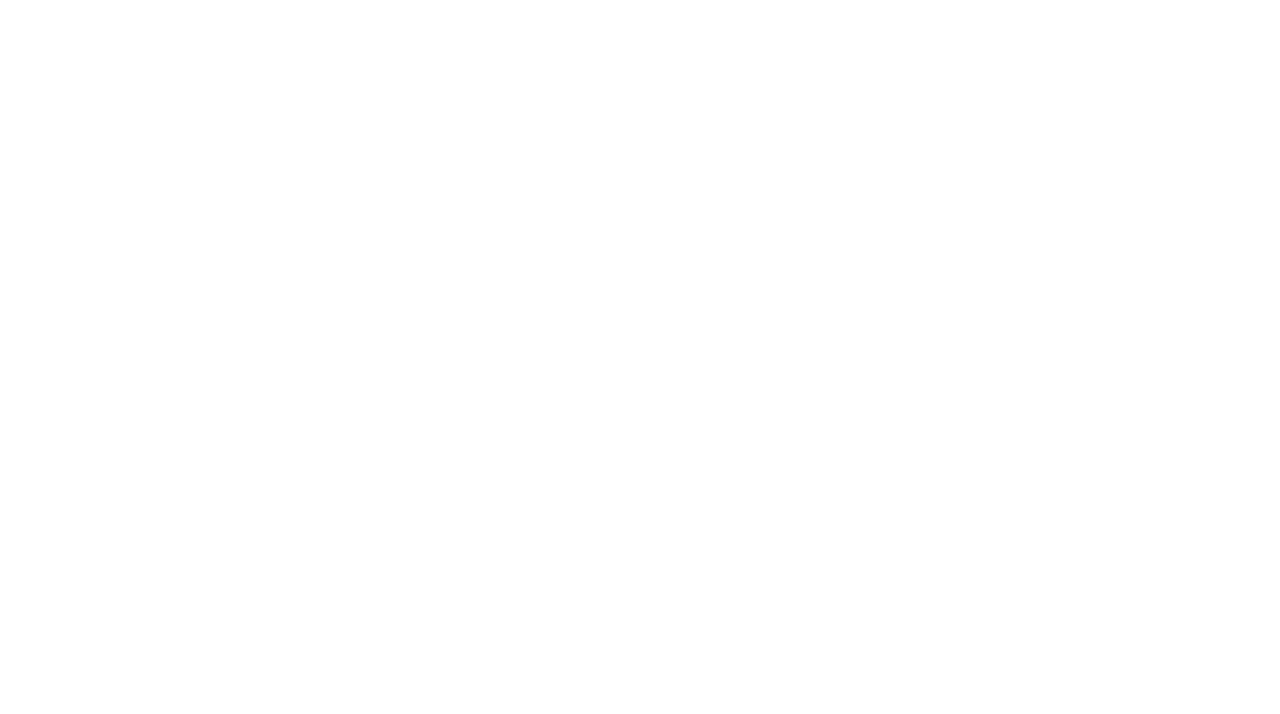
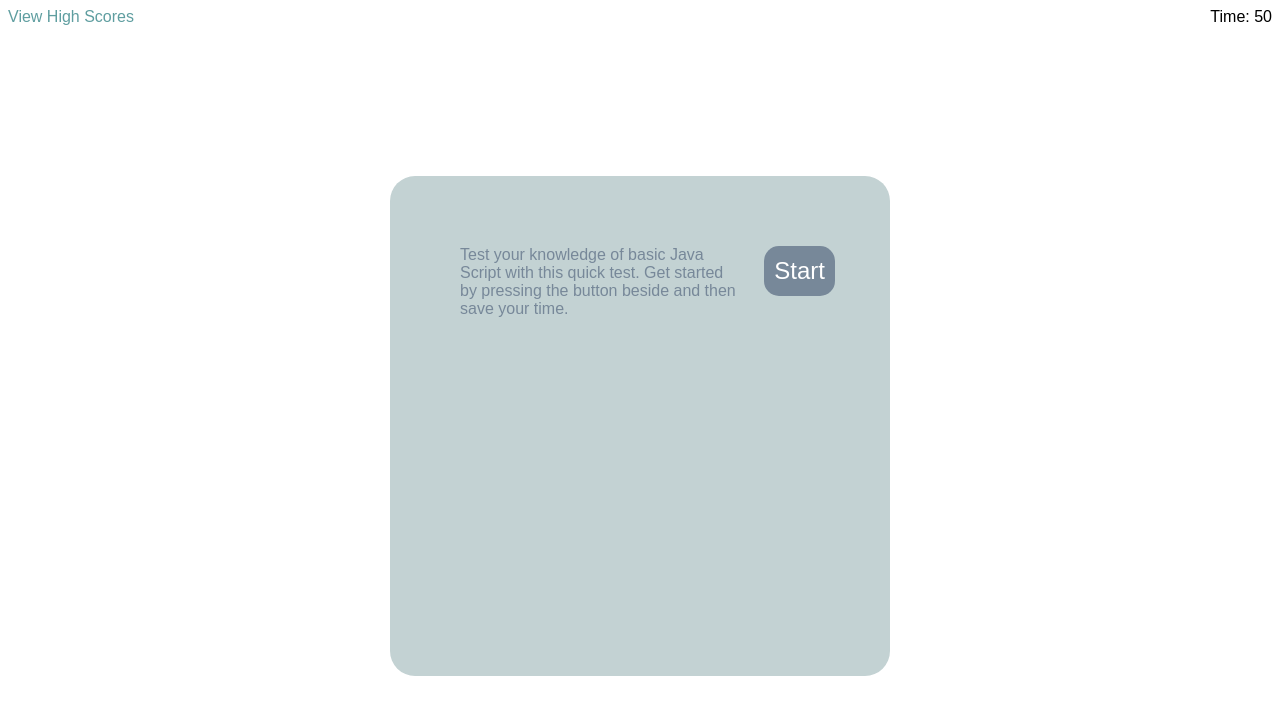
Before and after one commit to ebtaterbug/code-quiz, a plain HTML site: page index.html in a window 1280 px wide. Drawn offline with Linux system fonts and the light colour scheme.

Commit message:
add timer

```diff
--- a/assets/css/style.css
+++ b/assets/css/style.css
@@ -0,0 +1,92 @@
+body {
+    font-family: sans-serif;
+}
+
+header {
+    display: flex;
+    justify-content: space-between;
+}
+
+a {
+    color:cadetblue;
+    text-decoration: none;
+}
+
+main {
+    height: 100vh;
+    display: flex;
+    justify-content: center;
+}
+
+.wrapper {
+    background-color:rgb(195, 210, 211);
+    height: 500px;
+    width: 500px;
+    display: flex;
+    margin-top: 150px;
+    border-radius: 25px;
+}
+
+.content1 {
+    color: lightslategray;
+    padding: 50px;
+    display: flex;
+    size: auto;
+}
+
+p {
+    margin: 20px;
+}
+
+#start {
+    background-color: lightslategray;
+    justify-content: center;
+    height: 50px;
+    width: 90px;
+    font-size: x-large;
+    justify-content: center;
+    margin-top: 20px;
+}
+
+.content2 {
+    background-color: lightgrey;
+    height: 475px;
+    width: 475px;
+    margin: auto;
+    align-items: center;
+    border-radius: 15px;
+    display: none;
+}
+
+h2 {
+    text-align: center;
+    color: gray;
+}
+
+ul {
+    list-style-type: none;
+}
+
+button {
+    background-color: cadetblue;
+    border: none;
+    padding: 10px;
+    margin: 5px;
+    border-radius: 15px;
+    color: white;
+}
+
+button:hover {
+    opacity: 0.5;
+}
+
+.button:active {
+
+}
+
+
+/* High Scores Page*/
+
+#high-scores {
+    text-align: center;
+}
--- a/assets/js/script.js
+++ b/assets/js/script.js
@@ -0,0 +1,19 @@
+var secondsEl = parseInt(document.querySelector("#seconds").innerHTML);
+var startButtonEl = document.querySelector("#start");
+
+
+var time = 50;
+
+var timer = function() {
+    if (time > 0) {
+        time--
+        console.log(time);
+    }
+    document.getElementById("seconds").textContent = time;
+}
+
+startButtonEl.addEventListener("click", function() {
+    setInterval(timer, 1000);
+});
+
+document.getElementById("seconds").textContent = time;
--- a/index.html
+++ b/index.html
@@ -4,9 +4,34 @@
     <meta charset="UTF-8">
     <meta http-equiv="X-UA-Compatible" content="IE=edge">
     <meta name="viewport" content="width=device-width, initial-scale=1.0">
-    <title>Document</title>
+    <link rel="stylesheet" href="assets\css\style.css">
+    <title>Code Quiz</title>
 </head>
 <body>
+    <header>
+        <a id="high-scores" href="high-scores.html">View High Scores</a>
+        <div id="timer">Time: <span id="seconds">50</span></div>
+    </header>
+
+    <main>
+        <div class="wrapper">
+            <div class="content1">
+                <p>Test your knowledge of basic Java Script with this quick test. Get started by pressing the button beside and then save your time.</p>
+                <button id="start">Start</button>
+            </div>
+            <div class="content2">
+                    <h2 class="questions">Question</h2>
+                    <ul class="questions">
+                        <li><button id="q1">Question 1</button></li>
+                        <li><button id="q2">Question 2</button></li>
+                        <li><button id="q3">Question 3</button></li>
+                        <li><button id="q4">Question 4</button></li>
+                    </ul>
+            </div>
+        </div>
+    </main>
+
+    <script src="assets\js\script.js"></script>
 
 </body>
 </html>
```
Also changed, not shown: high-scores.html (added, +13 -0 lines).
